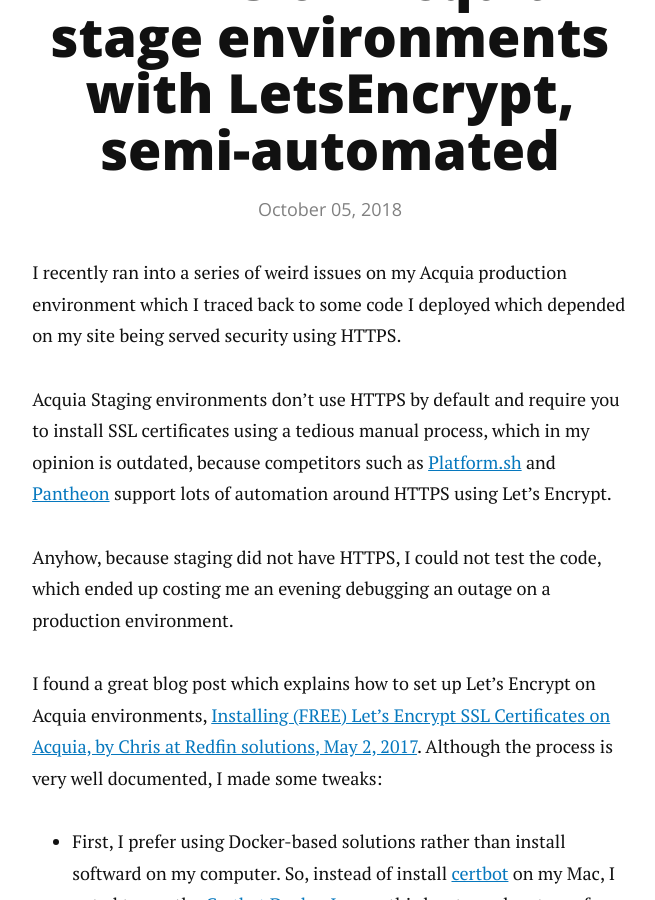
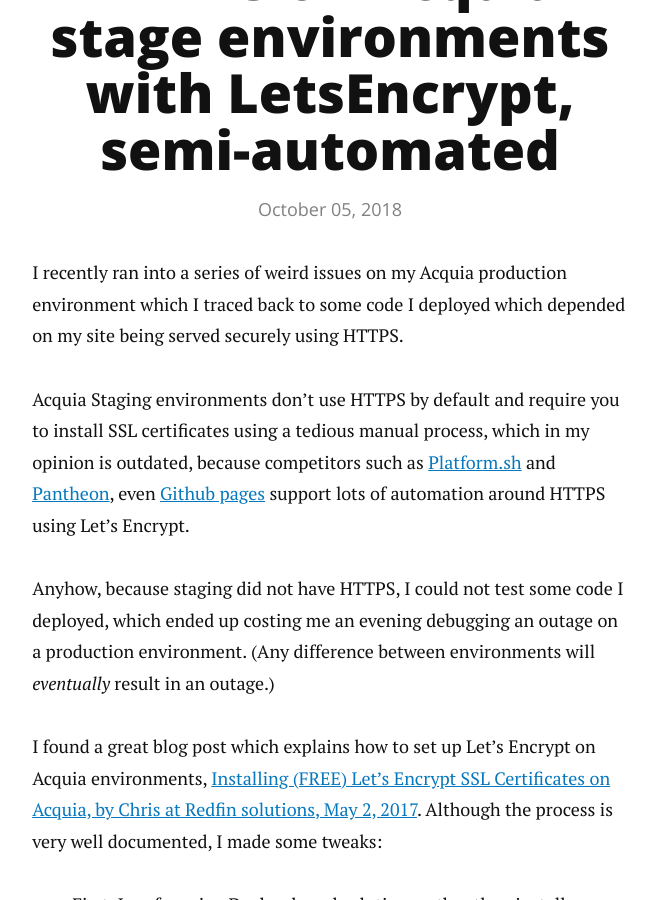
Before and after one commit to alberto56/dcycleblog, a Jekyll site: the page built from _posts/2018-10-05-https-acquia-stage.md, in a window 1280 px wide and 900 px high, scrolled down 351 px. Shown: the whole window, without its empty margins (310-965 px from the left). Built offline with Jekyll 4.4.1, drawn with Linux system fonts in a browser that asks for light colours; nearby versions of some CDN libraries; comment, search, counter and statistics services are not loaded.

Commit message:
Update 2018-10-05-https-acquia-stage.md

```diff
--- a/_posts/2018-10-05-https-acquia-stage.md
+++ b/_posts/2018-10-05-https-acquia-stage.md
@@ -11,11 +11,11 @@
   - /blog/2018-10-05/
 ---
 
-I recently ran into a series of weird issues on my Acquia production environment which I traced back to some code I deployed which depended on my site being served security using HTTPS.
+I recently ran into a series of weird issues on my Acquia production environment which I traced back to some code I deployed which depended on my site being served securely using HTTPS.
 
-Acquia Staging environments don't use HTTPS by default and require you to install SSL certificates using a tedious manual process, which in my opinion is outdated, because competitors such as [Platform.sh](https://docs.platform.sh/configuration/routes/https.html) and [Pantheon](https://pantheon.io/features/managed-https) support lots of automation around HTTPS using Let's Encrypt.
+Acquia Staging environments don't use HTTPS by default and require you to install SSL certificates using a tedious manual process, which in my opinion is outdated, because competitors such as [Platform.sh](https://docs.platform.sh/configuration/routes/https.html) and [Pantheon](https://pantheon.io/features/managed-https), even [Github pages](https://blog.github.com/2018-05-01-github-pages-custom-domains-https/) support lots of automation around HTTPS using Let's Encrypt.
 
-Anyhow, because staging did not have HTTPS, I could not test the code, which ended up costing me an evening debugging an outage on a production environment.
+Anyhow, because staging did not have HTTPS, I could not test some code I deployed, which ended up costing me an evening debugging an outage on a production environment. (Any difference between environments will _eventually_ result in an outage.)
 
 I found a great blog post which explains how to set up Let's Encrypt on Acquia environments, [Installing (FREE) Let's Encrypt SSL Certificates on Acquia, by Chris at Redfin solutions, May 2, 2017](https://redfinsolutions.com/blog/installing-free-lets-encrypt-ssl-certificates-acquia). Although the process is very well documented, I made some tweaks:
 
```
